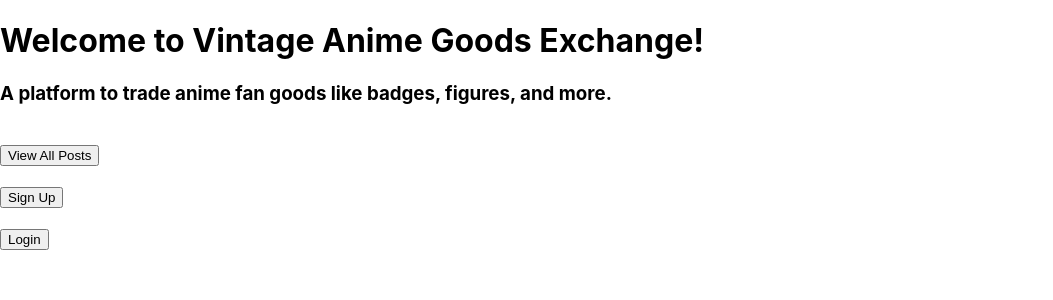
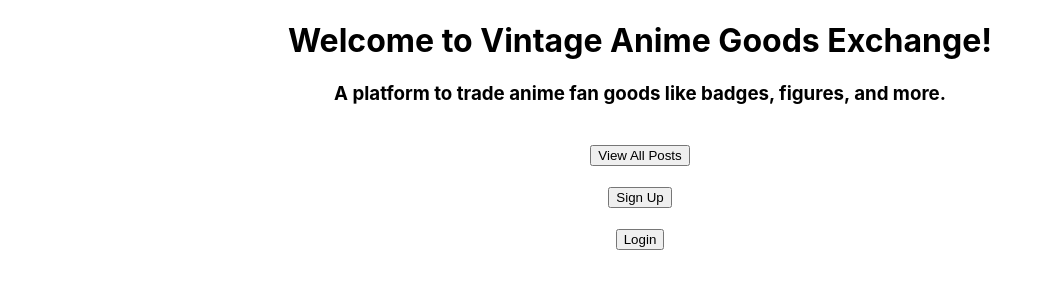
Before and after one commit to diweic/ProjectVAGE, a React (Create React App) app in the folder client/: page / in a window 1280 px wide. Shown: the top 300 px of the page, without its empty margins (0-1053 px from the left). Built offline with nearby package versions, Linux system fonts and the light colour scheme.

Commit message:
added css in index.js for centering every page

```diff
--- /dev/null
+++ b/client/src/center.css
@@ -0,0 +1,9 @@
+/* Center everything on all pages */
+body {
+  text-align: center;
+}
+
+#root > * {
+  margin: 0 auto;
+  text-align: center;
+}
--- a/client/src/index.js
+++ b/client/src/index.js
@@ -3,6 +3,7 @@
 import React from 'react';
 import ReactDOM from 'react-dom/client';
 import './index.css';
+import './center.css';
 import App from './App';
 import reportWebVitals from './reportWebVitals';
 
```
